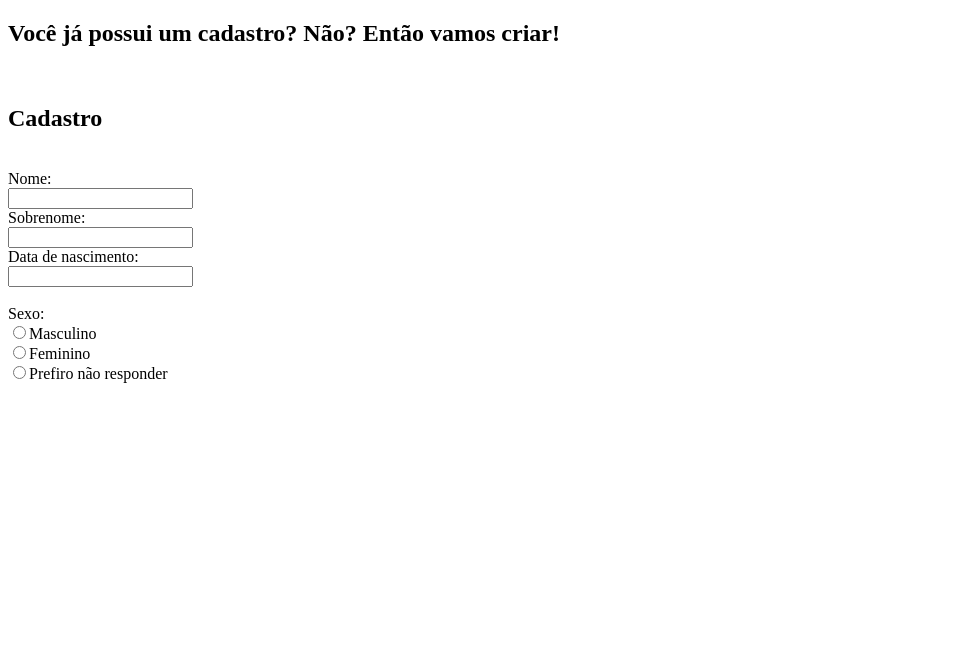
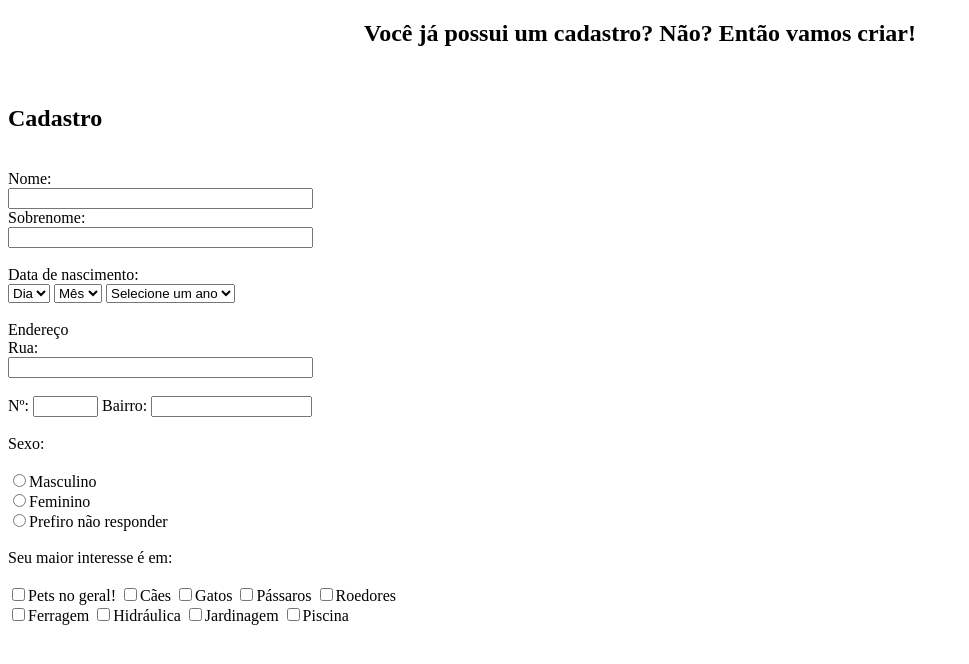
Before and after one commit to Eduardofbarreto/agromontenegro, a plain HTML site: page contato.html in a window 1280 px wide. Shown: the whole page, without its empty margins (0-969 px from the left). Drawn offline with Linux system fonts and the light colour scheme.

Commit message:
formulário com js

```diff
--- a/contato.html
+++ b/contato.html
@@ -6,19 +6,69 @@
     <title>Contato</title>
 </head>
 <body>
-    <h2>Você já possui um cadastro? Não? Então vamos criar!</h2><br>
+    <h2 style="text-align: center;">Você já possui um cadastro? Não? Então vamos criar!</h2><br>
 
     <h2>Cadastro</h2><br>
     Nome:<br>
-    <input type="textbox" name="nome"><br>
+    <input type="textbox" name="nome" size="35"><br>
     Sobrenome:<br>
-    <input type="texbox" name="sobrenome"><br>
+    <input type="texbox" name="sobrenome" size="35"><br> <br>
+
     Data de nascimento: <br>
-    <input type="text" name="data"><br><br>
-    Sexo: <br>
+    <select name="dias">
+        <option value="">Dia</option>
+        <script>
+            for(let dia = 1; dia <=31; dia++){
+                document.write('<option value="' + dia + '">' + dia + '</option>');
+            }
+        </script>
+    </select>
+
+    <select name="meses">
+        <option value="">Mês</option>
+        <!--script para o mês -->
+        <script>
+            for (let mes = 1; mes <= 12; mes++){
+                document.write('<option value="' + mes + '">' + mes + '</option>');
+            }
+        </script>
+    </select>
+
+    <select name="anos">
+        <option value="">Selecione um ano</option>
+
+        <!-- Anos de 1945 a 2024 -->
+        <script>
+            for (let ano = 1945; ano <= 2024; ano++) {
+                document.write('<option value="' + ano + '">' + ano + '</option>');
+            }
+        </script>
+    </select> <br> <br>
+
+    Endereço <br>
+    Rua: <br>
+    <input type="text" name="endereco" size="35"><br><br>
+    Nº:
+    <input type="text" name="numero" size="5">
+    Bairro:
+    <input type="text" name="bairro" size="17"> <br><br>
+
+
+    Sexo: <br><br>
     <input type="radio" name="sexo" value="m">Masculino<br>
     <input type="radio" name="sexo" value="f">Feminino<br>
-    <input type="radio" name="sexo" value="p">Prefiro não responder<br>
+    <input type="radio" name="sexo" value="p">Prefiro não responder<br><br>
+    Seu maior interesse é em: <br><br>
+    <input type="checkbox" name="interesses">Pets no geral!
+    <input type="checkbox" name="interesses">Cães
+    <input type="checkbox" name="interesses">Gatos
+    <input type="checkbox" name="interesses">Pássaros
+    <input type="checkbox" name="interesses">Roedores <br>
+    <input type="checkbox" name="interesses">Ferragem
+    <input type="checkbox" name="interesses">Hidráulica
+    <input type="checkbox" name="interesses">Jardinagem
+    <input type="checkbox" name="interesses">Piscina
+
 
 </body>
 </html>
```
